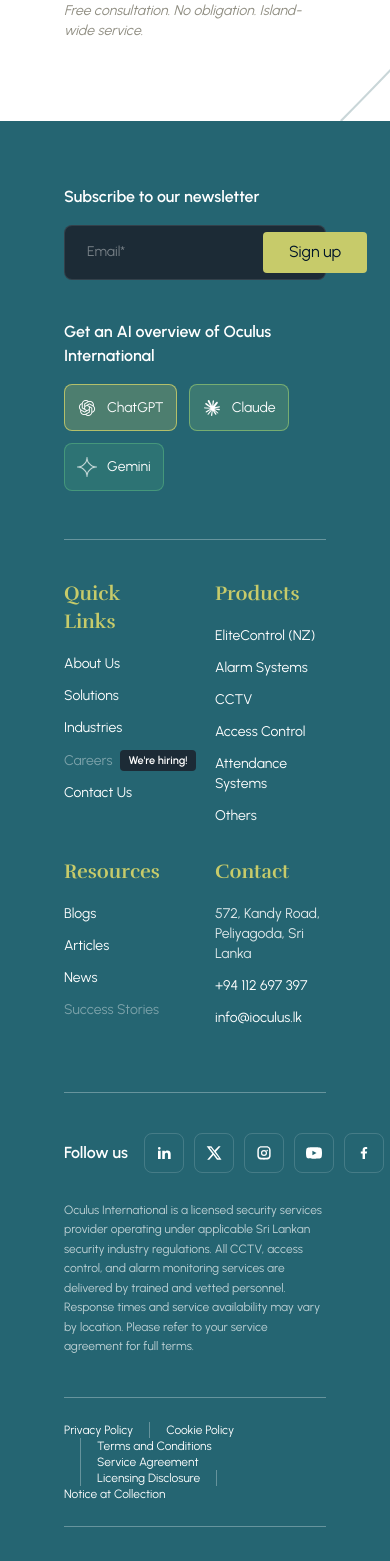
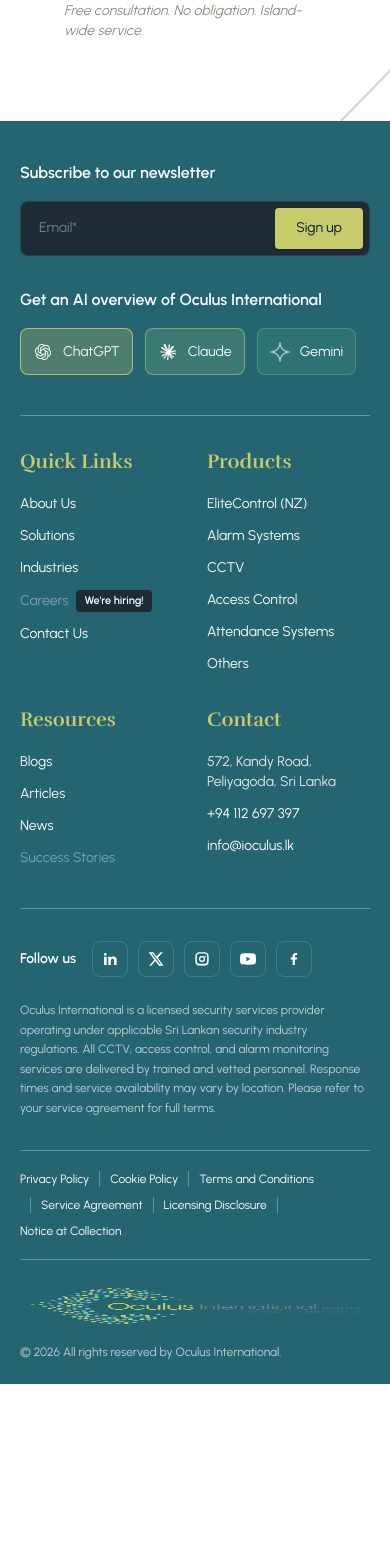
Before and after one commit to perpova/oculus, a React (Vite) app in the folder website/: page / in a window 390 px wide. Shown: the part 8960-10521 px from the top of the page. After the commit the page ends 10344 px from the top, so only its background shows below. Built offline with nearby package versions, Linux system fonts and the light colour scheme; no server answers.

Commit message:
Fixed the mobile responsiveness in bottom sections of home page

```diff
--- a/website/src/components/Footer.jsx
+++ b/website/src/components/Footer.jsx
@@ -80,22 +80,22 @@
 
 export default function Footer() {
   return (
-    <div className="w-full bg-(--color-bg-nav) px-16 md:px-20">
+    <div className="w-full bg-(--color-bg-nav) px-5 sm:px-10 md:px-16 lg:px-20">
       {/* Follow us + disclaimer */}
       <div
-        className="border-t border-white/30 py-10 flex flex-col lg:flex-row lg:items-start lg:justify-between"
-        style={{ rowGap: "28px" }}
+        className="border-t border-white/30 py-8 md:py-10 flex flex-col lg:flex-row lg:items-start lg:justify-between"
+        style={{ rowGap: "24px" }}
       >
-        <div className="flex items-center" style={{ columnGap: "16px" }}>
-          <span className="font-body font-semibold text-white text-base whitespace-nowrap">
+        <div className="flex flex-wrap items-center" style={{ columnGap: "16px", rowGap: "12px" }}>
+          <span className="font-body font-semibold text-white text-sm sm:text-base whitespace-nowrap">
             Follow us
           </span>
-          <div className="flex items-center" style={{ columnGap: "10px" }}>
+          <div className="flex items-center flex-wrap" style={{ columnGap: "10px", rowGap: "10px" }}>
             {socialLinks.map(({ icon, href }, i) => (
               <a
                 key={i}
                 href={href}
-                className="q-link w-10 h-10 rounded-lg border border-white/15 flex items-center justify-center text-white/80 hover:text-white hover:border-white/35 transition-colors"
+                className="q-link w-9 h-9 sm:w-10 sm:h-10 rounded-lg border border-white/15 flex items-center justify-center text-white/80 hover:text-white hover:border-white/35 transition-colors"
               >
                 {icon}
               </a>
@@ -113,25 +113,26 @@
       </div>
 
       {/* Legal links */}
-      <div className="border-t border-white/30 py-6 flex flex-wrap items-center">
+      <div className="border-t border-white/30 py-5 md:py-6 flex flex-wrap items-center" style={{ rowGap: "10px" }}>
         {legalLinks.map((label, i) => (
           <div key={label} className="flex items-center">
-            {i > 0 && <span className="h-4 w-px bg-white/30 mx-4" />}
+            {i > 0 && <span className="h-4 w-px bg-white/30 mx-2.5 sm:mx-4" />}
 
-            <a    href="#"
-                className="q-link font-body text-xs text-white/60 hover:text-white transition-colors"
+            <a
+              href="#"
+              className="q-link font-body text-xs text-white/60 hover:text-white transition-colors whitespace-nowrap"
             >
               {label}
             </a>
           </div>
         ))}
 
-         <span className="h-4 w-px bg-white/30 mx-4" />
+        <span className="h-4 w-px bg-white/30 mx-2.5 sm:mx-4" />
 
-
-          <a  href="#notice-at-collection"
+        <a
+          href="#notice-at-collection"
           title="Notice at Collection"
-            className="q-link flex items-center gap-1.5 font-body text-xs text-white/60 hover:text-white transition-colors"
+          className="q-link flex items-center gap-1.5 font-body text-xs text-white/60 hover:text-white transition-colors whitespace-nowrap"
         >
           Notice at Collection
           {/*{noticeAtCollectionIcon}*/}
@@ -139,8 +140,11 @@
       </div>
 
       {/* Logo + copyright */}
-      <div className="border-t border-white/30 py-8 flex flex-col sm:flex-row sm:items-center sm:justify-between" style={{ rowGap: "16px" }}>
-        <img src={oculusLogo} alt="Oculus International" className="h-12 w-auto" />
+      <div
+        className="border-t border-white/30 py-6 md:py-8 flex flex-col sm:flex-row sm:items-center sm:justify-between"
+        style={{ rowGap: "16px" }}
+      >
+        <img src={oculusLogo} alt="Oculus International" className="h-11 sm:h-12 w-auto" style={{ imageRendering: "auto" }} />
         <p className="font-body text-xs text-white/70">
           © 2026 All rights reserved by Oculus International.
         </p>
--- a/website/src/components/Industries.jsx
+++ b/website/src/components/Industries.jsx
@@ -3,6 +3,8 @@
 import governmentImg from "../assets/government.png";
 import commercialImg from "../assets/commercial.jpg";
 import educationImg from "../assets/education.jpg";
+
+import { Link } from "react-router-dom";
 
 const industries = [
   {
@@ -10,24 +12,28 @@
     image: residentialImg,
     desc: "Protect your home and loved ones with smart alarm systems, HD surveillance, and app-controlled access, monitored 24/7.",
     hoverBg: "hover:bg-teal-light",
+    slug: "residential-and-apartments",
   },
   {
     title: "Government",
     image: governmentImg,
     desc: "High-assurance security infrastructure for public institutions, including multi-layer access control and encrypted surveillance.",
     hoverBg: "hover:bg-gold",
+    slug: "government-and-defence",
   },
   {
     title: "Commercial",
     image: commercialImg,
     desc: "Safeguard your business with integrated CCTV, access-controlled entry, and real-time intrusion alerts.",
     hoverBg: "hover:bg-teal-light",
+    slug: "corporate-and-commercial",
   },
   {
     title: "Education",
     image: educationImg,
     desc: "Create safe learning environments with campus-wide CCTV, controlled entry, and instant emergency alerts.",
     hoverBg: "hover:bg-gold",
+    slug: "education",
   },
 ];
 
@@ -52,9 +58,12 @@
                 <p className="text-white/60 group-hover:text-white/85 text-sm mt-3 transition-colors duration-300">
                   {ind.desc}
                 </p>
-                <a href="#contact" className="btn-accent-sub inline-flex items-center gap-2 text-sm font-semibold mt-4 px-1.5 py-0.5 rounded-lg transition-colors duration-300 hover:gap-3">
+                <Link
+                  to={`/industries/${ind.slug}`}
+                  className="btn-accent-sub inline-flex items-center gap-2 text-sm font-semibold mt-4 px-1.5 py-0.5 rounded-lg transition-colors duration-300 hover:gap-3"
+                >
                   Learn more <ArrowRight className="w-3.5 h-3.5" />
-                </a>
+                </Link>
               </div>
 
               <div className="relative h-40 rounded-xl overflow-hidden opacity-0 translate-y-3 group-hover:opacity-100 group-hover:translate-y-0 transition-all duration-300">
--- a/website/src/components/QuickLinks.jsx
+++ b/website/src/components/QuickLinks.jsx
@@ -100,27 +100,27 @@
 
 export default function NewsletterSection() {
   return (
-    <div className="w-full bg-(--color-bg-nav) px-16 md:px-20 py-16">
+    <div className="w-full bg-(--color-bg-nav) px-5 sm:px-10 md:px-16 lg:px-20 py-10 md:py-16">
       {/* Top row — newsletter + AI overview */}
       <div
         className="flex flex-col lg:flex-row lg:items-start lg:justify-between"
-        style={{ rowGap: "40px" }}
+        style={{ rowGap: "32px" }}
       >
         <div className="w-full lg:max-w-[420px]">
           <h3 className="font-body font-semibold text-white text-base" style={{ marginBottom: "16px" }}>
             Subscribe to our newsletter
           </h3>
-          <form className="flex items-center rounded-lg bg-(--color-bg-sub) border border-white/10 max-w-[580px] p-1.5">
+          <form className="flex items-center rounded-lg bg-(--color-bg-sub) border border-white/10 w-full max-w-[580px] p-1.5">
             <input
               type="email"
               required
               placeholder="Email*"
-              className="flex-1 bg-transparent px-4 text-white placeholder:text-white/40 font-body text-sm outline-none"
+              className="flex-1 min-w-0 bg-transparent px-3 sm:px-4 text-white placeholder:text-white/40 font-body text-sm outline-none"
             />
             <button
               type="submit"
-              className="bg-gold text-[#001529] font-normal text-base px-4 whitespace-nowrap hover:opacity-90 transition-opacity"
-              style={{ borderRadius: "4px", height: "41.2px", minWidth: "104px" }}
+              className="bg-gold text-[#001529] font-normal text-sm sm:text-base px-3 sm:px-4 whitespace-nowrap hover:opacity-90 transition-opacity"
+              style={{ borderRadius: "4px", height: "41.2px", minWidth: "88px" }}
             >
               Sign up
             </button>
@@ -150,12 +150,12 @@
       </div>
 
       {/* Divider */}
-      <div className="h-px w-full bg-white/30 mt-12 mb-10" />
+      <div className="h-px w-full bg-white/30 mt-10 md:mt-12 mb-8 md:mb-10" />
 
       {/* Quick Links + Products + Resources + Contact */}
       <div
         className="grid grid-cols-2 md:grid-cols-4"
-        style={{ columnGap: "40px", rowGap: "32px" }}
+        style={{ columnGap: "24px", rowGap: "32px" }}
       >
         <div className="flex flex-col" style={{ rowGap: "18px" }}>
           <h3 className="font-display font-bold text-xl text-gold">Quick Links</h3>
@@ -206,7 +206,7 @@
             {contactDetails.map((item) =>
               item.href ? (
 
-              <a  key={item.label}
+                <a  key={item.label}
                   href={item.href}
                   className="q-link font-body text-sm text-white/85 hover:text-white transition-colors"
                 >
--- a/website/src/index.css
+++ b/website/src/index.css
@@ -186,6 +186,12 @@
   background: var(--color-bg);
   transition: background-color 0.3s ease, color 0.3s ease;
   -webkit-font-smoothing: antialiased;
+}
+
+html, body {
+
+  width: 100%;
+  margin: 0;
 }
 
 /*h1, h2, h3, h4 {
```
Lines whose indentation alone changed are shown as unchanged.
